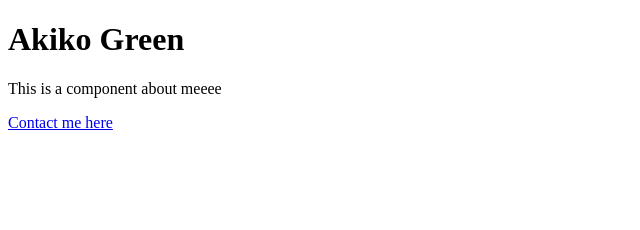
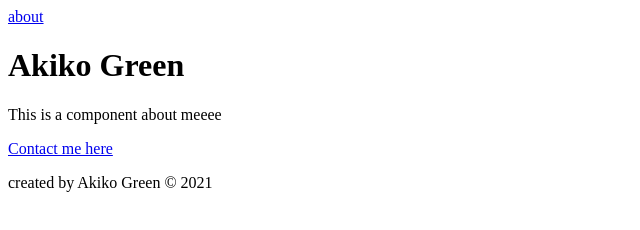
Before and after one commit to keeks5456/gatsby-practice, a Gatsby site: page /about in a window 1280 px wide. Shown: the whole page, without its empty margins (0-640 px from the left). Built offline with nearby package versions, Linux system fonts and the light colour scheme; Gatsby itself is replaced by a stand-in of ours.

Commit message:
header and footer share components

```diff
--- /dev/null
+++ b/src/components/footer.js
@@ -0,0 +1,14 @@
+import React from 'react';
+import Header from '../components/header'
+
+const Footer = () => {
+  return (
+    <div>
+    <footer>
+      <p>created by Akiko Green © 2021</p>
+    </footer>
+    </div>
+  );
+};
+
+export default Footer;
--- /dev/null
+++ b/src/components/header.js
@@ -0,0 +1,12 @@
+import React from 'react';
+import { Link } from 'gatsby'
+
+const Header = () => {
+  return (
+    <div>
+      <Link to="/about">about</Link>
+    </div>
+  );
+};
+
+export default Header;
--- a/src/pages/about.js
+++ b/src/pages/about.js
@@ -1,12 +1,16 @@
 import { Link } from 'gatsby';
 import React from 'react';
+import Footer from '../components/footer'
+import Header from '../components/header'
 
 const About = () => {
   return (
     <div>
+      <Header />
       <h1>Akiko Green</h1>
       <p>This is a component about meeee</p>
       <Link to="/contact">Contact me here</Link>
+      <Footer />
     </div>
   );
 };
--- a/src/pages/blog.js
+++ b/src/pages/blog.js
@@ -1,9 +1,15 @@
 import React from 'react';
+import { Link } from "gatsby"
+import Footer from '../components/footer'
+import Header from '../components/header'
 
 const Blog = () => {
   return (
     <div>
+      <Header />
       <p>Blogs page Homie</p>
+      <Link to="/about">Back to about</Link>
+      <Footer />
     </div>
   );
 };
```
Also changed, not shown: src/pages/contact.js (+6 -1 lines), src/pages/index.js (+7 -1 lines).
